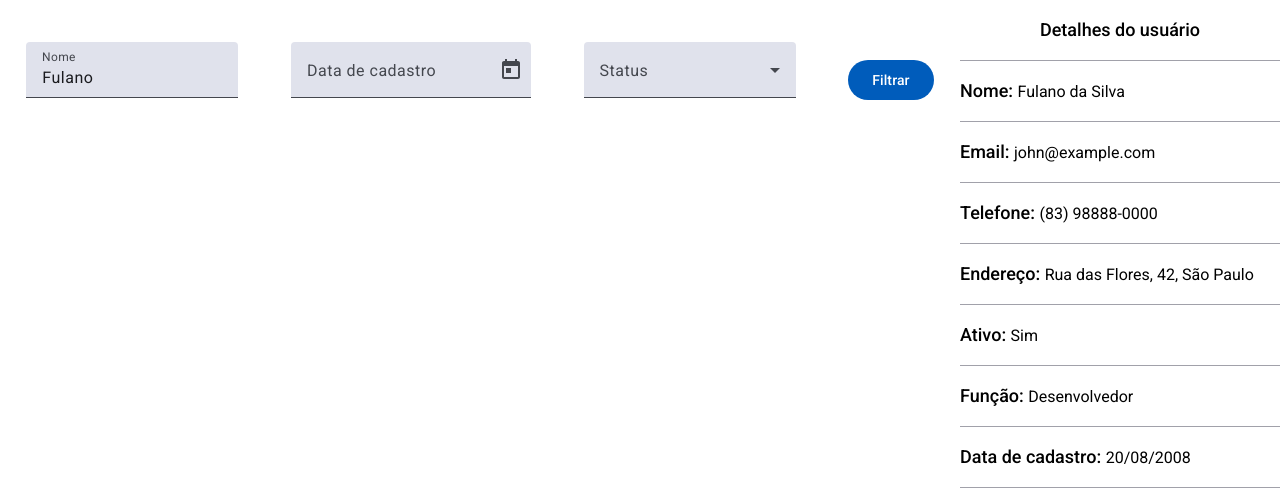
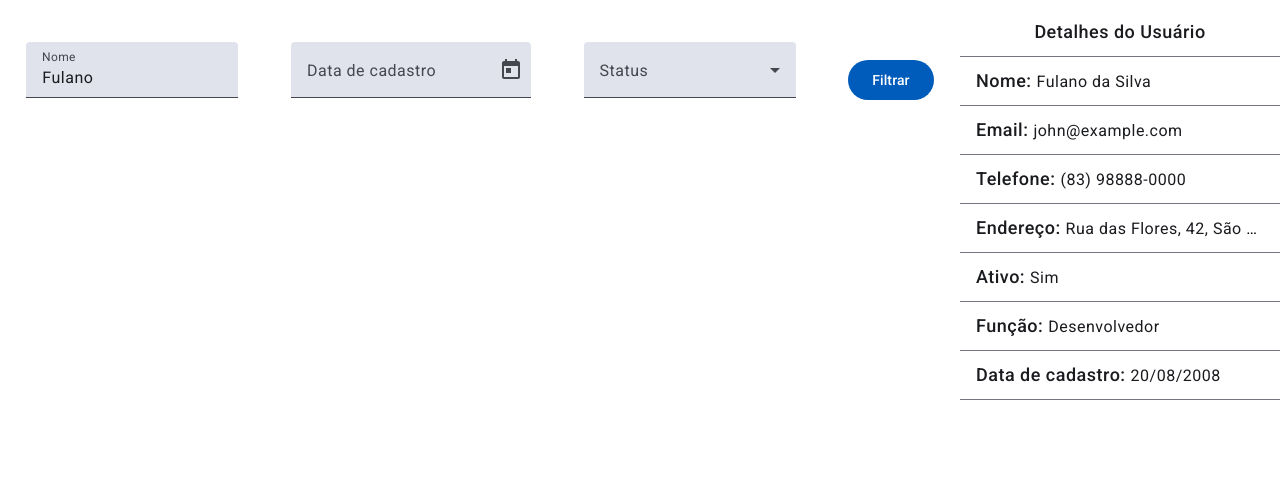
Before and after one commit to felipems1/users-filter, an Angular app: page / in a window 1280 px wide. Shown: the top 502 px of the page. Built offline with nearby package versions, Linux system fonts and the light colour scheme.

Commit message:
chore: add mat list and mat divider components

```diff
--- a/src/app/shared/components/user-details/components/user-detail-info/user-detail-info.component.html
+++ b/src/app/shared/components/user-details/components/user-detail-info/user-detail-info.component.html
@@ -1,4 +1,6 @@
-<div class="border-b border-solid border-zinc-400 py-4">
+<mat-list-item>
   <span class="text-lg font-medium">{{ label() }}: </span>
   <span>{{ value() }}</span>
-</div>
+</mat-list-item>
+
+<mat-divider></mat-divider>
--- a/src/app/shared/components/user-details/components/user-detail-info/user-detail-info.component.ts
+++ b/src/app/shared/components/user-details/components/user-detail-info/user-detail-info.component.ts
@@ -1,9 +1,11 @@
 import { Component, input } from '@angular/core';
+import { MatDividerModule } from '@angular/material/divider';
+import { MatListModule } from '@angular/material/list';
 
 @Component({
   selector: 'app-user-detail-info',
   standalone: true,
-  imports: [],
+  imports: [MatListModule, MatDividerModule],
   templateUrl: './user-detail-info.component.html',
   styleUrl: './user-detail-info.component.scss'
 })
--- a/src/app/shared/components/user-details/user-details.component.html
+++ b/src/app/shared/components/user-details/user-details.component.html
@@ -1,8 +1,9 @@
 <div class="w-full h-full">
-  <div class="flex flex-col">
-    <div class="border-b border-solid border-zinc-400 text-center py-4">
-      <span class="text-lg font-medium">Detalhes do usuário</span>
-    </div>
+  <mat-list>
+    <mat-list-item class="text-center">
+      <span class="text-lg font-medium">Detalhes do Usuário</span>
+    </mat-list-item>
+    <mat-divider></mat-divider>
 
     <app-user-detail-info
       label="Nome"
@@ -24,7 +25,7 @@
       value="Rua das Flores, 42, São Paulo"
     ></app-user-detail-info>
 
-    <app-user-detail-info label="Ativo" value="Sim"></app-user-detail-info>
+    <app-user-detail-info label="Ativo" value="Sim"> </app-user-detail-info>
 
     <app-user-detail-info
       label="Função"
@@ -35,5 +36,5 @@
       label="Data de cadastro"
       value="20/08/2008"
     ></app-user-detail-info>
-  </div>
+  </mat-list>
 </div>
--- a/src/app/shared/components/user-details/user-details.component.ts
+++ b/src/app/shared/components/user-details/user-details.component.ts
@@ -1,10 +1,12 @@
 import { Component } from '@angular/core';
 import { UserDetailInfoComponent } from './components/user-detail-info/user-detail-info.component';
+import { MatListModule } from '@angular/material/list';
+import { MatDividerModule } from '@angular/material/divider';
 
 @Component({
   selector: 'app-user-details',
   standalone: true,
-  imports: [UserDetailInfoComponent],
+  imports: [UserDetailInfoComponent, MatListModule, MatDividerModule],
   templateUrl: './user-details.component.html',
   styleUrl: './user-details.component.scss'
 })
```
